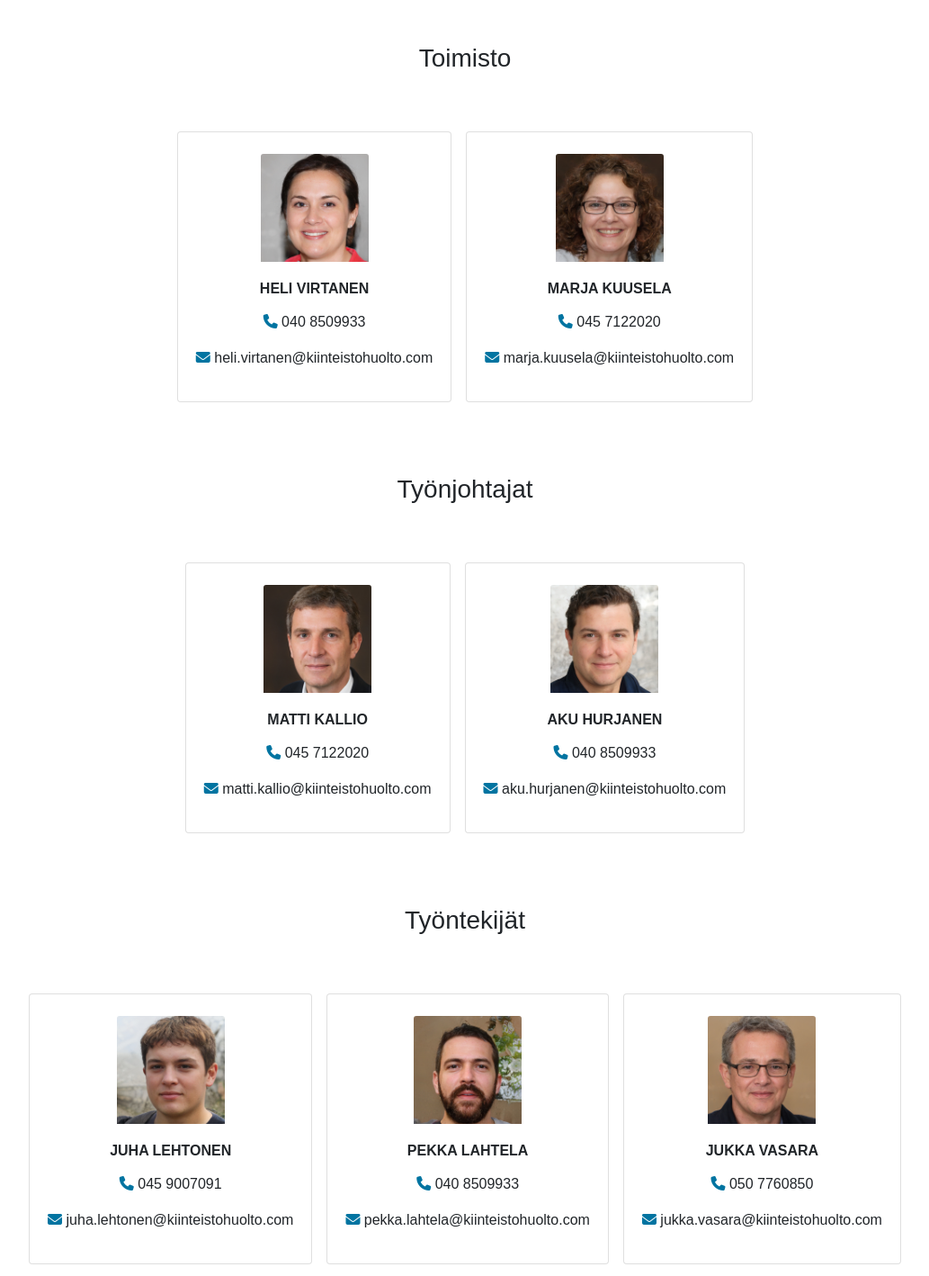
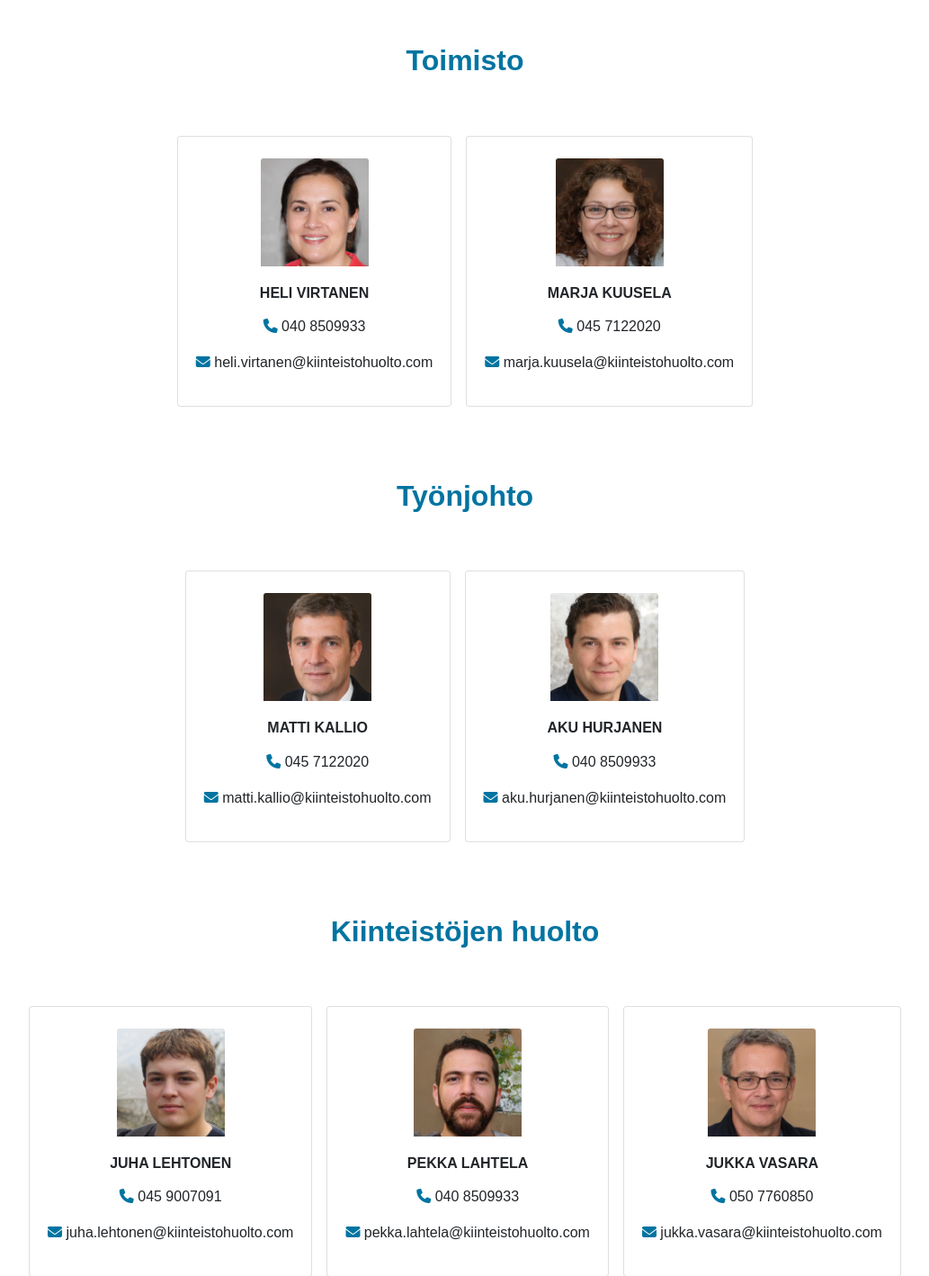
Before and after one commit to Dumbfinntales/ProjektiRepositorio, a PHP site: page /tyontekijat.php in a window 1280 px wide. Shown: the part 58-1476 px from the top of the page at 90% size, without its empty margins (123-1156 px from the left). Run offline with PHP 8.4, Linux system fonts and the light colour scheme; data comes from the database, SQL or seed files in the repository; some libraries are stand-ins or nearby versions.

Commit message:
muutama pikku muutos ja title korjattu

```diff
--- a/tyontekijat.php
+++ b/tyontekijat.php
@@ -5,7 +5,7 @@
 <!DOCTYPE html>
 <html lang="en">
 <head>
-  <title>R.Autio Oy</title>
+  <title>Työntekijät R.Autio Oy</title>
   <meta charset="utf-8">
   <meta name="author" content="Roope, Miika, Riina ja Nico">
   <meta name="keywords" content="website, school project">
@@ -80,11 +80,10 @@
 
   <div class="container pt-4 pb-4" >
           <!-- Kortit toimisto -->
-    <div class="row justify-content-center p-4"><h3>Toimisto</h3></div>
+    <div class="row justify-content-center p-4"><h2 class="otsikko">Toimisto</h2></div>
           <div class="row justify-content-center m-4 pb-4">
             <?php foreach($data_toimisto as $toimisto): ?>
                 <div class="card text-center m-2">
-                  <!-- kuvan kokoa en saanu lisättyä tyyli.css -->
                   <img src="<?php echo $toimisto->kuvapolku; ?>" class="card-img-top mx-auto mt-4 profile_img" alt="Kuva">
                     <div class="card-body">
                         <h6 class="text-uppercase nimi"><?php echo $toimisto->etunimi. " " . $toimisto->sukunimi; ?></h5>
@@ -93,10 +92,10 @@
                     </div>
                 </div>
             <?php endforeach; ?>
-      </div>
+        </div>
 
             <!-- Kortit työnjohtajille -->
-    <div class="row justify-content-center p-4"><h3>Työnjohtajat</h3></div>
+    <div class="row justify-content-center p-4"><h2 class="otsikko">Työnjohto</h2></div>
       <div class="row justify-content-center m-4 pb-4">
           <?php foreach($data_tyonjohto as $tyonjohto): ?>
               <div class="card text-center m-2">
@@ -111,7 +110,7 @@
       </div>
 
               <!-- Kortit työntekijöille -->
-      <div class="row justify-content-center p-4"><h3>Työntekijät</h3></div>
+      <div class="row justify-content-center p-4"><h2 class="otsikko">Kiinteistöjen huolto</h2></div>
         <div class="row justify-content-center m-4 pb-4">
             <?php foreach($data_tyontekija as $tyontekija): ?>
                 <div class="card text-center m-2">
```
